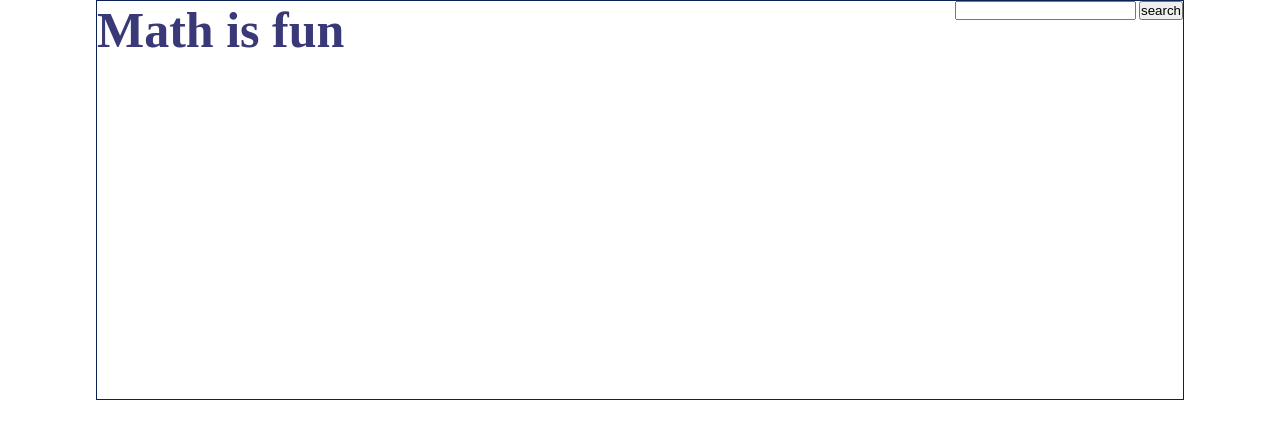
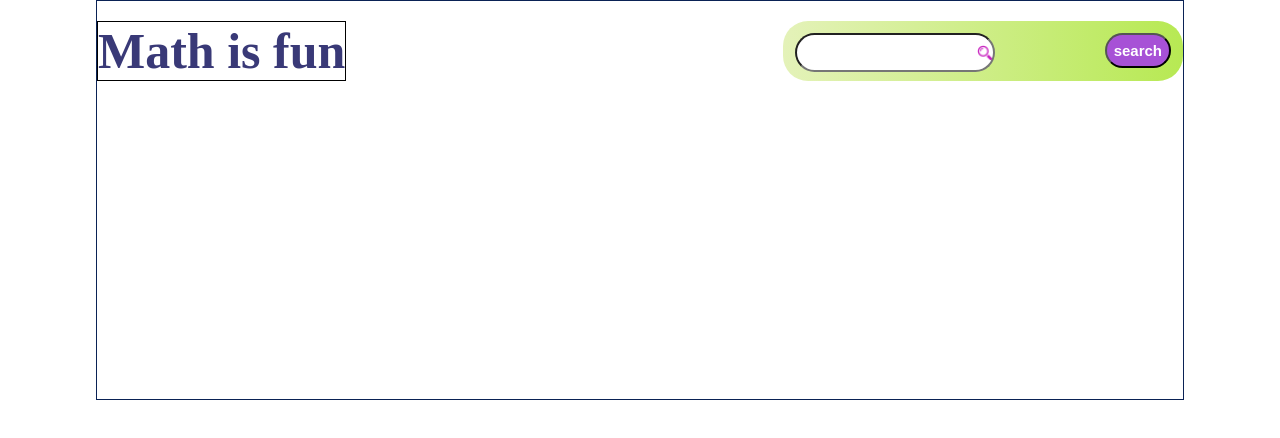
Before and after one commit to rashadataf/Maths-Website, a plain HTML site: page index.html in a window 1280 px wide. Drawn offline with Linux system fonts and the light colour scheme.

Commit message:
Finishing the header

```diff
--- a/css/style.css
+++ b/css/style.css
@@ -2,6 +2,7 @@
   box-sizing: border-box;
   margin: 0;
   padding: 0;
+  outline: none;
 }
 
 html {
@@ -21,10 +22,49 @@ h1 a {
   color: #393977;
 }
 
+.header {
+  height: 10rem;
+  padding: 1rem 0;
+}
+
 .header__titleBox {
   float: left;
+  border: 1px solid black;
+  margin-top: 1rem;
 }
 
 .header__searchBox {
   float: right;
+  background-image: linear-gradient(to right, #e4f2b9, #b7e953);
+  width: 40rem;
+  height: 6rem;
+  padding: 1.2rem;
+  margin-top: 1rem;
+  border-radius: 2.5rem;
 }
+
+.header__searchBox .text {
+  float: left;
+  width: 20rem;
+  padding: 0.9rem;
+  font-size: 1.5rem;
+  color: #e36a0c;
+  border-radius: 2rem;
+  background-image: url(../images/magnifier.png);
+  background-repeat: no-repeat;
+  background-position: right;
+}
+
+.header__searchBox .button {
+  float: right;
+  padding: 0.7rem;
+  font-weight: bold;
+  color: #ffffff;
+  background-color: #a751d6;
+  font-size: 1.5rem;
+  border-radius: 2rem;
+}
+
+.clear {
+  clear: both;
+}
--- a/index.html
+++ b/index.html
@@ -21,6 +21,7 @@
             <input type="submit" value="search" class="button" />
           </form>
         </div>
+        <div class="clear"></div>
       </header>
     </div>
   </body>
```
Also changed, not shown: images/magnifier.png (added), images/search1.png (added), images/search2.png (added).
